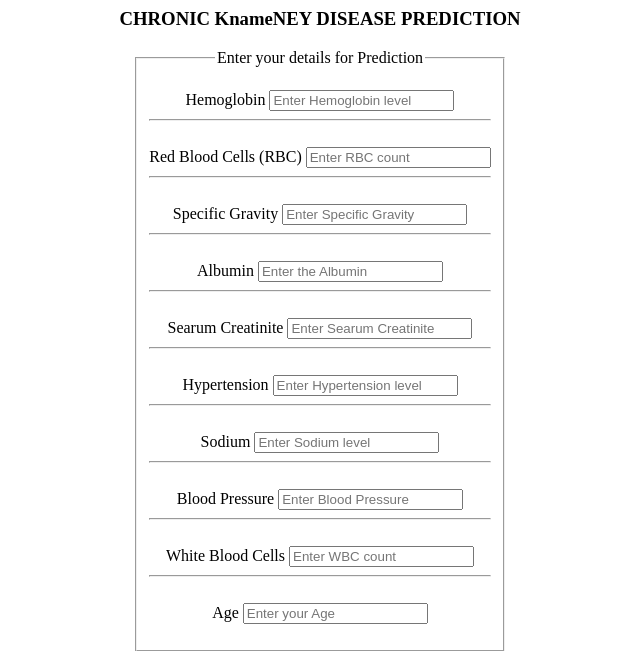
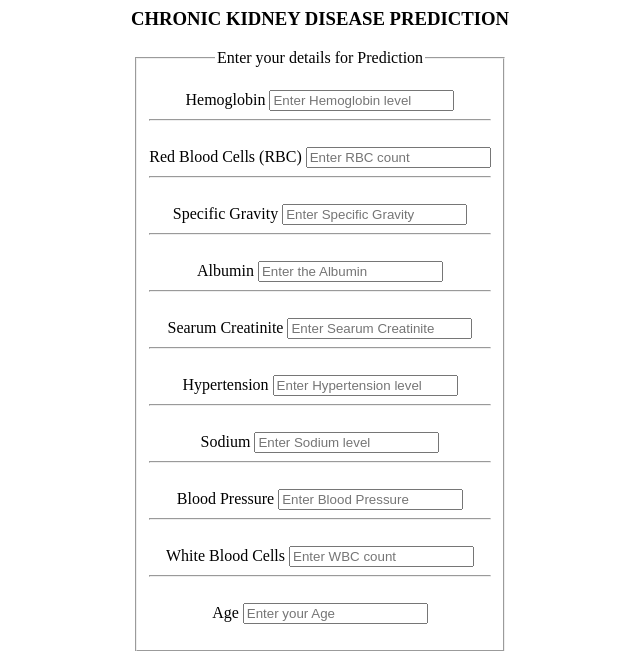
Before and after one commit to IBM-EPBL/IBM-Project-17457-1659671027, a Flask app: page / in a window 1280 px wide. Shown: the top 651 px of the page, without its empty margins (320-960 px from the left). Run offline with Flask 2, Linux system fonts and the light colour scheme; parts of the project's set-up code (start-up, migrations or seed data) failed here and were passed over.

Commit message:
Update index.html

```diff
--- a/FINAL DELIVERABLES/templates/index.html
+++ b/FINAL DELIVERABLES/templates/index.html
@@ -19,7 +19,7 @@
     </style>
     </head>
     <body>
-        <h3> CHRONIC KnameNEY DISEASE PREDICTION </h3>
+        <h3> CHRONIC KIDNEY DISEASE PREDICTION </h3>
 
         <fieldset>
             <legend>Enter your details for Prediction</legend>
```
